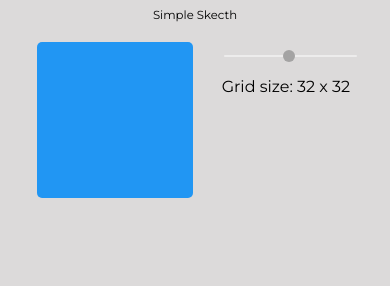
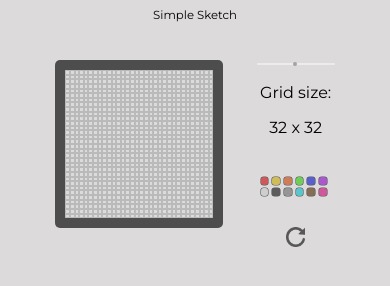
Before and after one commit to christopoulos-g/simple_sketch, a plain HTML site: page index.html in a window 390 px wide. Drawn offline with Linux system fonts and the light colour scheme.

Commit message:
Version 0.8(Still TODO thingies)

```diff
--- a/index.html
+++ b/index.html
@@ -4,23 +4,42 @@
     <meta charset="UTF-8">
     <meta name="viewport" content="width=device-width, initial-scale=1.0">
     <title>Simple Sketch</title>
-    <script src="javascript.js"></script>
+    <script src="javascript.js" defer></script>
     <link rel="stylesheet" href="styles.css">
     <link rel="preconnect" href="https://fonts.googleapis.com">
     <link rel="preconnect" href="https://fonts.gstatic.com" crossorigin>
     <link href="https://fonts.googleapis.com/css2?family=Montserrat&display=swap" rel="stylesheet">
+
 </head>
 <body>
-    <div id = "title">Simple Skecth</div>
+    <div id = "title">Simple Sketch</div>
     <div class = "main">
 
-          <div id = "grid-container">
+        <div class = "grid_container">
 
         </div>
-        <div class="slidecontainer">
+
+        <div class="slider_container">
             <input type="range" min="1" max="64" value="32" class="slider" id="myRange">
-            <p>Grid size: <span id="value_h"></span></p>
-          </div>
+            <p>Grid size: <div id="value_h"></div></p>
+
+            <div class = "color_picker">
+                <div id="red" onclick="colorSelection(this.id)"></div>
+                <div id="yellow" onclick="colorSelection(this.id)"></div>
+                <div id="orange" onclick="colorSelection(this.id)"></div>
+                <div id="green" onclick="colorSelection(this.id)"></div>
+                <div id="blue" onclick="colorSelection(this.id)"></div>
+                <div id="purple" onclick="colorSelection(this.id)"></div>
+                <div id="white" onclick="colorSelection(this.id)"></div>
+                <div id="black" onclick="colorSelection(this.id)"></div>
+                <div id="gray" onclick="colorSelection(this.id)"></div>
+                <div id="aqua" onclick="colorSelection(this.id)"></div>
+                <div id="brown" onclick="colorSelection(this.id)"></div>
+                <div id="pink" onclick="colorSelection(this.id)"></div>
+            </div>
+
+            <img id = "clear_grid" src="./images/clear_icon.png" onclick="gridClear()"></img>
+        </div>
     </div>
 
 
@@ -28,5 +47,6 @@
 </html>
 
 
-<!-- TODO center grid contianer
-    TODO Basic color drawing on grid items ( color pallete above slider )-->
+<!-- TODO hint button with withd animation to help user know what they can do
+     TODO drag mouse to draw
+     TODO color picker finish-->
--- a/javascript.js
+++ b/javascript.js
@@ -1,11 +1,39 @@
-
-document.addEventListener('DOMContentLoaded', function() {
-
 let slider = document.getElementById("myRange");
 let sliderOutput = document.getElementById("value_h");
 
+let colorSelection = (color) => { // if statements will return gird_item_active color? //
+    if(color == "red"){
+        console.log('haha');
+    }else if(color == "yellow"){
+        console.log('yellow')
+    }else if(color == "orange"){
+        console.log('yellow')
+    }else if(color == "green"){
+        console.log('yellow')
+    }else if(color == "blue"){
+        console.log('yellow')
+    }else if(color == "purple"){
+        console.log('yellow')
+    }else if(color == "white"){
+        console.log('yellow')
+    }else if(color == "white"){
+        console.log('yellow')
+    }else if(color == "black"){
+        console.log('yellow')
+    }else if(color == "gray"){
+        console.log('yellow')
+    }else if(color == "aqua"){
+        console.log('yellow')
+    }else if(color == "brown"){
+        console.log('yellow')
+    }else if(color == "pink"){
+        console.log('yellow')
+    }
+}
+
+gridCreate(32);
 sliderOutput.innerHTML = slider.value;
-    sliderOutput.innerHTML = "32" + " x " + "32";  // To match the intital slider position
+sliderOutput.innerHTML = "32" + " x " + "32";  // To match the initial slider position //
 slider.oninput = function () {
     sliderOutput.innerHTML = this.value + " x " + this.value;
     gridClear();
@@ -13,8 +41,20 @@ document.addEventListener('DOMContentLoaded', function() {
 }
 
 
+const colorApply = (e) => {
+    if (e.target.classList.contains('grid_item')) {
+      e.target.classList.toggle('grid_item_active');
+      console.log('inside if clicked');
+    }
+    console.log('outside clicked');
+}
+
+document.querySelector('.grid_container').addEventListener('click', colorApply);
+
+
+
 function gridClear() {
-        const gridContainer = document.getElementById("grid-container");
+    const gridContainer = document.getElementsByClassName("grid_container")[0];
     while (gridContainer.firstChild) {
         gridContainer.removeChild(gridContainer.lastChild);
     }
@@ -22,17 +62,15 @@ document.addEventListener('DOMContentLoaded', function() {
 
 
 function gridCreate(size) {
-        const gridContainer = document.getElementById("grid-container");
+    const gridContainer = document.getElementsByClassName("grid_container")[0];
     gridContainer.style.setProperty('grid-template-columns', 'repeat(' + size + ', auto )');
-        gridContainer.style.setProperty('grid-template-rows', 'repeat(' + size + ', auto)');
+    gridContainer.style.setProperty('grid-template-rows', 'repeat(' + size + ', auto');
 
-        for(let i = 0;i < size*size;i++) {
+    for(let i = 0; i < size*size; i++) {
         const gridChild = document.createElement("div");
-            gridChild.className = "grid-item";
+        gridChild.className = "grid_item";
         const gridChild_t = document.createTextNode(" ");
         gridChild.appendChild(gridChild_t);
-            document.getElementById("grid-container").appendChild(gridChild);
+        document.getElementsByClassName("grid_container")[0].appendChild(gridChild);
     }
 }
-
-}, false);
--- a/styles.css
+++ b/styles.css
@@ -2,6 +2,7 @@ body {
     font-family: 'Montserrat', sans-serif;
     background:rgb(220, 218, 218);
 }
+
 
 #title {
     margin-top: 1vw;
@@ -11,23 +12,71 @@ body {
     margin-bottom: 1vw;
 }
 
+
+
 .main {
     display: flex;
-    align-items: baseline;
+    align-items: center;
     margin-top: 5vw;
-    margin-right: 7vw;
+    justify-content: center;
+    margin-left: 0.5vw;
+    gap: 8vw;
+}
+
+
+
+.grid_container {
+    display: grid;
+    width: 38vw;
+    max-height: 3%;
+    margin: 0;
+    background-color: #4e4d4d;
+    padding: 10px;
+    border-radius: 5px;
+    aspect-ratio: 1;
+}
+
+.grid_item {
+    width: auto;
+    height: auto;
+    background: rgba(255, 255, 255, 0.8);
+    border: 1px solid rgba(0, 0, 0, 0.151);
+    font-size: 1vw;
+    text-align: center;
+    cursor: url(./images/brush_cursor.png), auto;
+    user-select: none; /* make divs unselectable ( not supported in IE 11 ) */
+    transition: ease 0.2s;
+}
+
+.grid_item_active {
+    background: rgba(201, 12, 12, 0.938);
+}
+
+.grid_item:hover {
+    opacity: 0.6;
+
+}
+
+
+
+.slider_container {
+    display: flex;
+    flex-direction: column;
+    justify-content: center;
+    align-items: center;
+    margin-top: 5vw;
+    align-self: flex-start;
 }
 
 .slider {
     -webkit-appearance: none;
-    width: 100%;
+    width: 20vw;
     height: 0.5vw;
     border-radius: 5px;
     background: rgb(255, 255, 255);
-    outline: none;
     opacity: 0.5;
-    -webkit-transition: .2s;
-    transition: opacity .2s;
+    -webkit-transition: 0.2s;
+    transition: opacity 0.2s;
 }
 
 .slider:hover {
@@ -37,37 +86,101 @@ body {
 .slider::-webkit-slider-thumb {
     -webkit-appearance: none;
     appearance: none;
-    width: 12px;
-    height: 12px;
+    width: 1vw;
+    height: 1vw;
     border-radius: 50%;
     background: #6d6d6d;
     cursor: pointer;
+    transition: ease-in-out 0.10s;
+}
+
+.slider::-webkit-slider-thumb:hover {
+    width: 1.25vw;
+    height: 1.25vw;
 }
 
 
-#grid-container {
-    display: grid;
-    width: 35vw;
-    max-height: 3%;
-    margin: auto;
-    background-color: #2196F3;
-    padding: 10px;
-    align-self: center;
-    border-radius: 5px;
-    aspect-ratio: 1;
+
+.color_picker {
+    display: flex;
+    flex-direction: row;
+    flex-wrap: wrap;
+    width: 18vw;
+    gap: 1vw;
+    padding-top: 2vw;
 }
 
-.grid-item {
-    width: auto;
-    height: auto;
-    background: rgba(255, 255, 255, 0.8);
-    border: 1px solid rgba(0, 0, 0, 0.151);
-    font-size: 1vw;
-    text-align: center;
-    transition: 0.3s;
-    user-select: none; /* make divs unselectable ( not supported in IE 11 ) */
+.color_picker * {
+    width: 100%;
+    height: 2vw;
+    width: 2vw;
+    background: rgb(88, 75, 75);
+    border-radius: 35%;
+    box-shadow: 0 0 0 0.15vw black;
+    outline: none;
+    cursor: pointer;
+    opacity: 0.6;
+    transition: opacity 0.25s;
+    transition: ease-in-out 0.25s;
 }
 
-.grid-item:hover {
-    background-color: rgba(202, 199, 199, 0.555);
+.color_picker *:hover {
+    height: 2.5vw;
+    width: 2.5vw;
+    border-radius: 50%;
+    cursor: pointer;
+    opacity: 1;
 }
+
+
+#red {
+    background: rgb(199, 3, 3);
+}
+#yellow {
+    background: rgb(199, 170, 3);
+}
+#orange {
+    background: rgb(199, 65, 3);
+}
+#green {
+    background: rgb(36, 199, 3);
+}
+#blue {
+    background: rgb(3, 16, 199);
+}
+#purple {
+    background: rgb(137, 3, 199);
+}
+#white {
+    background: rgb(199, 199, 199);
+}
+#black {
+    background: rgb(10, 10, 10);
+}
+#gray {
+    background: rgb(104, 104, 104);
+}
+#aqua {
+    background: rgb(3, 186, 199);
+}
+#brown {
+    background: rgb(77, 37, 0);
+}
+#pink {
+    background: rgb(199, 3, 117);
+}
+
+
+
+#clear_grid {
+    height: 5vw;
+    padding-top: 8vw;
+    cursor: pointer;
+    opacity: 0.6;
+    transition: ease-in-out 0.15s;
+}
+
+#clear_grid:hover {
+    height: 6vw;
+    opacity: 1;
+}
```
Also changed, not shown: images/brush_cursor.png (added), images/clear_icon.png (added). Lines whose indentation alone changed are shown as unchanged.
